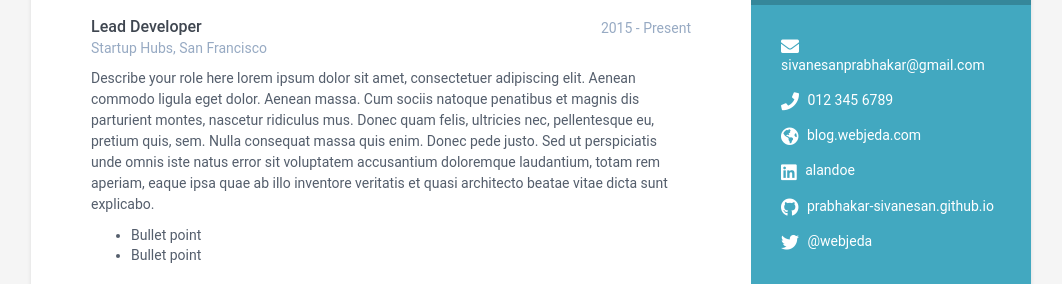
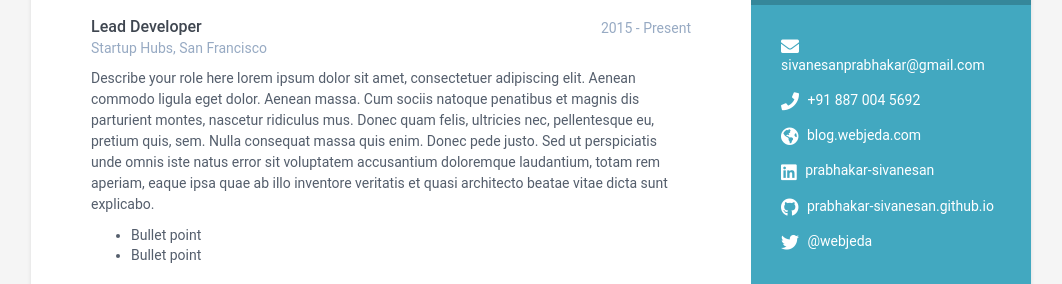
Before and after one commit to prabhakar-sivanean/me, a Jekyll site: the page built from index.html, in a window 1280 px wide. Shown: the part 316-600 px from the top of the page, without its empty margins (109-1171 px from the left). Built offline with Jekyll 4.4.1, drawn with Linux system fonts in a browser that asks for light colours.

Commit message:
Update data.yml

```diff
--- a/_data/data.yml
+++ b/_data/data.yml
@@ -13,9 +13,9 @@ sidebar:
 
     # Sidebar links
     email: sivanesanprabhakar@gmail.com
-    phone: 012 345 6789
+    phone: +91 887 004 5692
     website: blog.webjeda.com #do not add http://
-    linkedin: alandoe
+    linkedin: prabhakar-sivanesan
     github: prabhakar-sivanesan.github.io
     gitlab:
     bitbucket:
```
